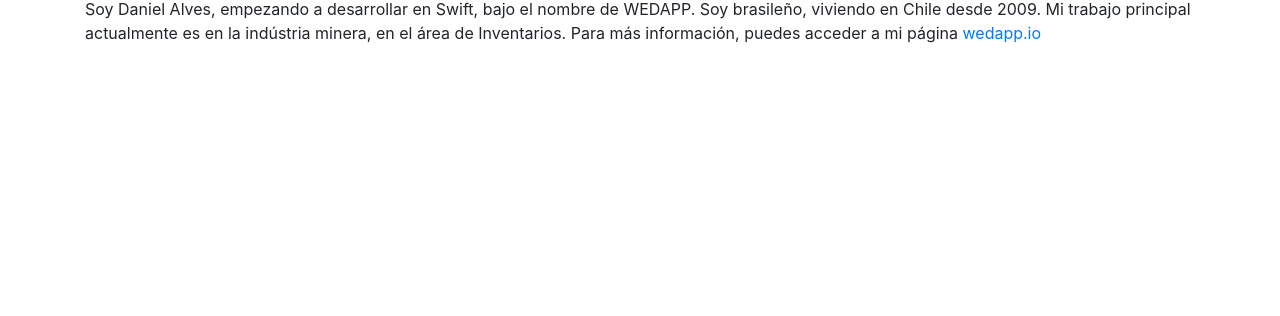
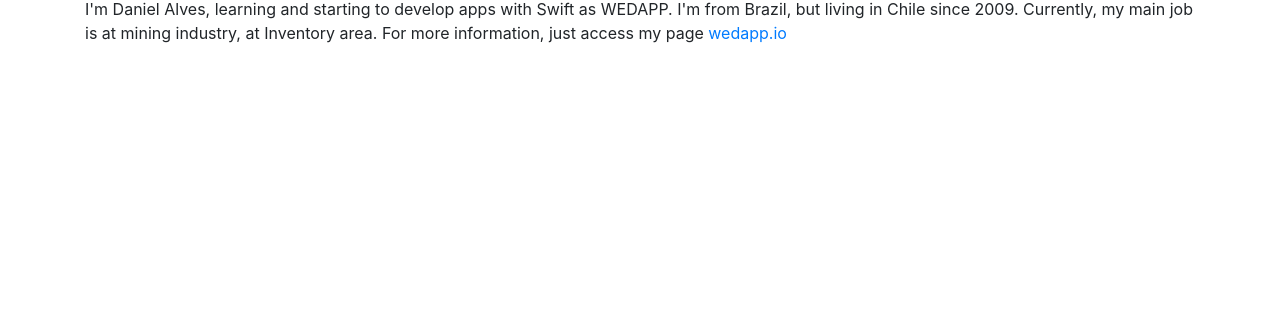
Before and after one commit to wedapps/wedapps.github.io, a plain HTML site: page index.html in a window 1280 px wide. Shown: the part 484-800 px from the top of the page. Drawn offline with nearby package versions, Linux system fonts and the light colour scheme; no server answers.

Commit message:
all files in english

```diff
--- a/index.html
+++ b/index.html
@@ -45,7 +45,7 @@
       <!-- Add about me here -->
       <div class="container">
         <h2><a name="about"></a>About Me</h2>
-        <p>Soy Daniel Alves, empezando a desarrollar en Swift, bajo el nombre de WEDAPP. Soy brasileño, viviendo en Chile desde 2009. Mi trabajo principal actualmente es en la indústria minera, en el área de Inventarios. Para más información, puedes acceder a mi página <a href="https://www.wedapp.io">wedapp.io</a></p>
+        <p>I'm Daniel Alves, learning and starting to develop apps with Swift as WEDAPP. I'm from Brazil, but living in Chile since 2009. Currently, my main job is at mining industry, at Inventory area. For more information, just access my page <a href="https://www.wedapp.io">wedapp.io</a></p>
     </div>
 
     <!-- Optional JavaScript -->
```
